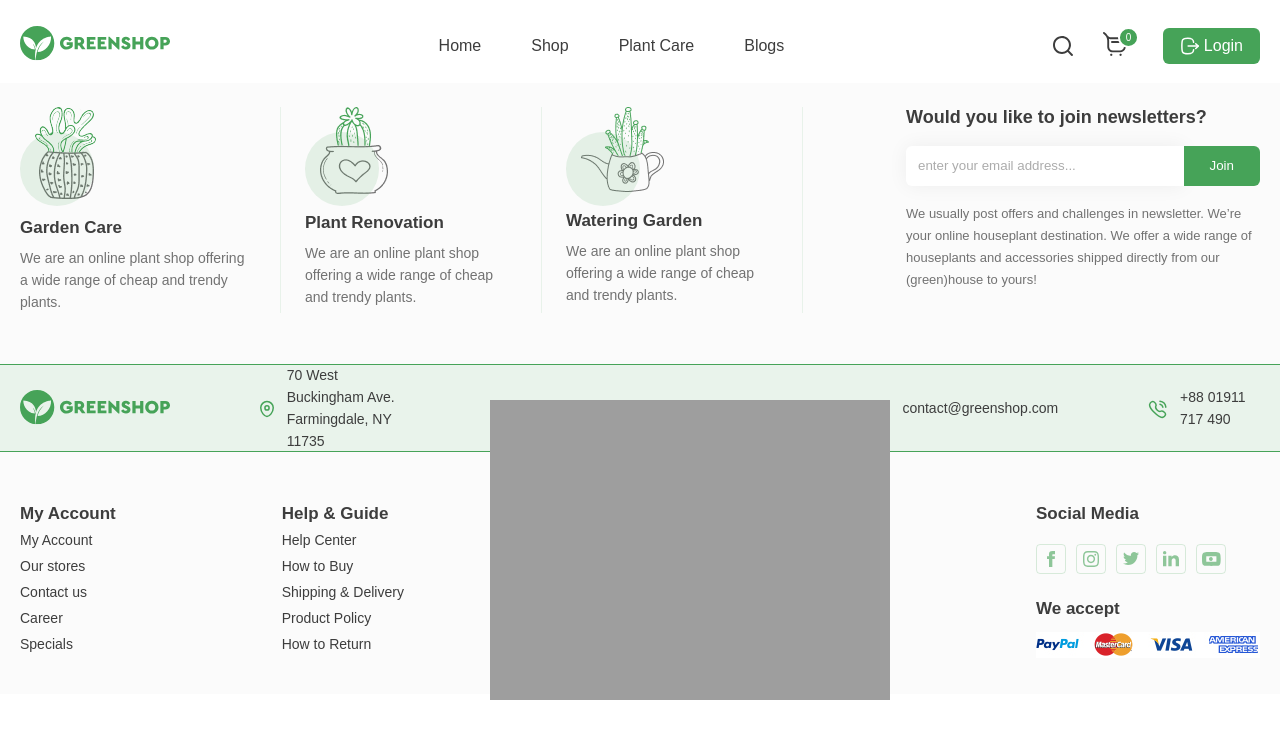
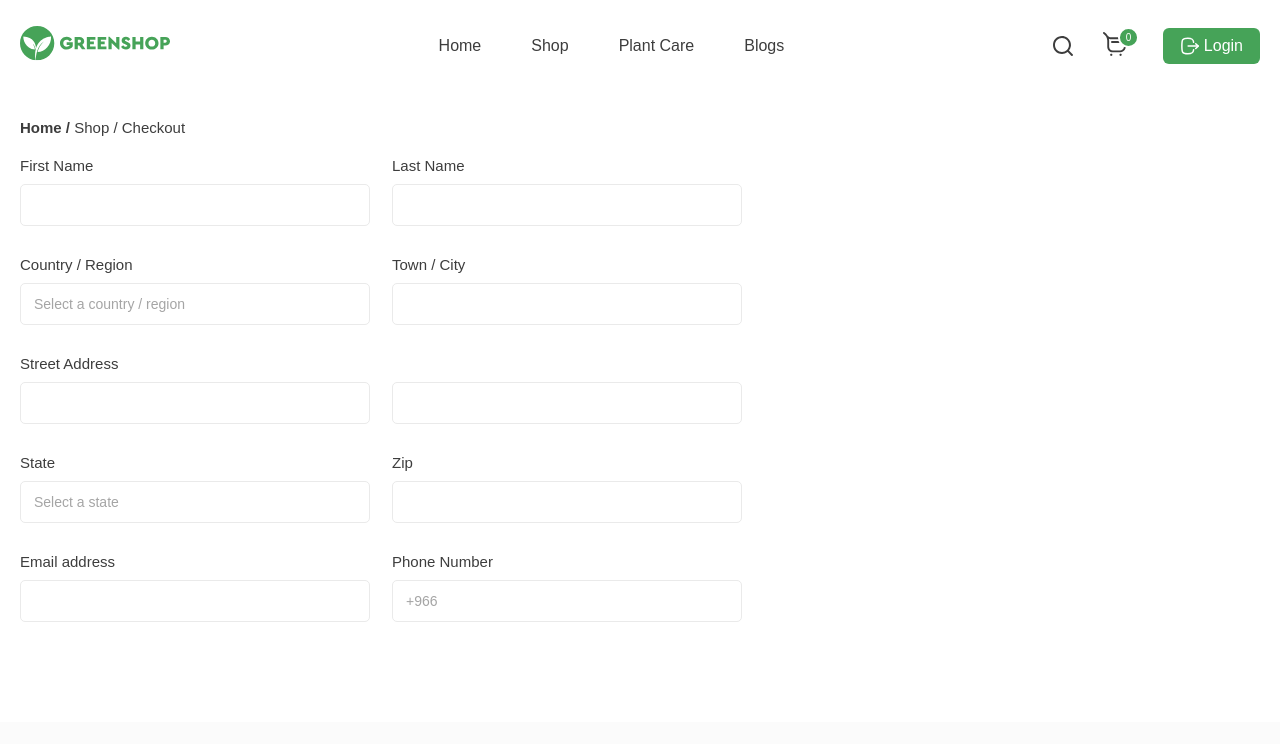
Before and after one commit to soto0/plants-shop, a React (Create React App) app: page /Checkout in a window 1280 px wide. Shown: the top 744 px of the page. Built offline with nearby package versions, Linux system fonts and the light colour scheme; grey boxes are pictures that could not be loaded.

Commit message:
add checkout page

```diff
--- a/src/App.tsx
+++ b/src/App.tsx
@@ -5,6 +5,7 @@ import ProductPage from './pages/Product';
 import Header from './components/Header/Header';
 import Footer from './components/Footer/Footer';
 import ShoppingCartPage from './pages/ShoppingCart';
+import CheckoutPage from './pages/Checkout';
 
 const App = () => {
   return (
@@ -33,6 +34,7 @@ const App = () => {
           </Route>
           <Route path='/Product/:productId' element={<ProductPage />}></Route>
           <Route path='/Shopping-Cart' element={<ShoppingCartPage />}></Route>
+          <Route path='/Checkout' element={<CheckoutPage />}></Route>
         </Routes>
         <Footer />
       </BrowserRouter>
--- /dev/null
+++ b/src/components/Checkout/Checkout.module.css
@@ -0,0 +1,30 @@
+.form__left {
+    display: grid;
+    gap: 30px 22px;
+    grid-auto-flow: dense;
+    grid-template-columns: repeat(2, 350px);
+    margin-top: 21px;
+    align-items: end;
+}
+
+.form__field,
+.phone__selector,
+.state__selector,
+.country__selector {
+    max-width: 350px;
+    border: solid 1px #EAEAEA;
+    color: #A5A5A5;
+    font-size: 14px;
+    border-radius: 5px;
+    padding: 12px 13px;
+}
+
+.form__field_label {
+    font-size: 15px;
+}
+
+.form__block {
+    display: flex;
+    flex-direction: column;
+    gap: 10px;
+}
--- /dev/null
+++ b/src/components/Checkout/Checkout.tsx
@@ -0,0 +1,127 @@
+import { FC } from 'react';
+import s from './Checkout.module.css';
+import { Field, Form, Formik } from 'formik';
+
+const Checkout: FC = () => {
+    return (
+        <Formik
+            initialValues={{
+                first_name: '',
+                last_name: '',
+                city: '',
+                street_address: '',
+                street_address_two: '',
+                zip: '',
+                email: '',
+                order_notes: ''
+            }}
+            onSubmit={values => {
+                console.log(values);
+            }}
+        >
+            {({ values, handleChange, handleBlur, isValid, touched, errors }) => (
+                <Form className={s.form}>
+                    <div className={s.form__left}>
+                        <div className={s.form__block}>
+                            <label htmlFor="first_name" className={s.form__field_label}>First Name</label>
+                            <Field
+                                id='first_name'
+                                type='text'
+                                name='first_name'
+                                className={s.form__field}
+                                onChange={handleChange}
+                                onBlur={handleBlur}
+                                value={values.first_name}
+                            />
+                        </div>
+                        <div className={s.form__block}>
+                            <label htmlFor="last_name" className={s.form__field_label}>Last Name</label>
+                            <Field
+                                id='last_name'
+                                type='text'
+                                name='last_name'
+                                className={s.form__field}
+                                onChange={handleChange}
+                                onBlur={handleBlur}
+                                value={values.last_name}
+                            />
+                        </div>
+                        <div className={s.form__block}>
+                            <label htmlFor="country" className={s.form__field_label}>Country / Region</label>
+                            <div className={s.country__selector} id='country'>Select a country / region</div>
+                        </div>
+                        <div className={s.form__block}>
+                            <label htmlFor="city" className={s.form__field_label}>Town / City</label>
+                            <Field
+                                id='city'
+                                type='text'
+                                name='city'
+                                className={s.form__field}
+                                onChange={handleChange}
+                                onBlur={handleBlur}
+                                value={values.city}
+                            />
+                        </div>
+                        <div className={s.form__block}>
+                            <label htmlFor="street" className={s.form__field_label}>Street Address</label>
+                            <Field
+                                id='street'
+                                type='text'
+                                name='street_address'
+                                className={s.form__field}
+                                onChange={handleChange}
+                                onBlur={handleBlur}
+                                value={values.street_address}
+                            />
+                        </div>
+                        <div className={s.form__block}>
+                            <Field
+                                type='text'
+                                name='street_address_two'
+                                className={s.form__field}
+                                onChange={handleChange}
+                                onBlur={handleBlur}
+                                value={values.street_address_two}
+                            />
+                        </div>
+                        <div className={s.form__block}>
+                            <label htmlFor="state" className={s.form__field_label}>State</label>
+                            <div className={s.state__selector} id='state'>Select a state</div>
+                        </div>
+                        <div className={s.form__block}>
+                            <label htmlFor="zip" className={s.form__field_label}>Zip</label>
+                            <Field
+                                id='zip'
+                                type='text'
+                                name='zip'
+                                className={s.form__field}
+                                onChange={handleChange}
+                                onBlur={handleBlur}
+                                value={values.zip}
+                            />
+                        </div>
+                        <div className={s.form__block}>
+                            <label htmlFor="email" className={s.form__field_label}>Email address</label>
+                            <Field
+                                id='email'
+                                type='email'
+                                name='email'
+                                className={s.form__field}
+                                onChange={handleChange}
+                                onBlur={handleBlur}
+                                value={values.email}
+                            />
+
+                        </div>
+                        <div className={s.form__block}>
+                            <label htmlFor="phone" className={s.form__field_label}>Phone Number</label>
+                            <div className={s.phone__selector} id='phone'>+966</div>
+                        </div>
+                    </div>
+                </Form>
+            )}
+        </Formik>
+    );
+};
+
+export default Checkout;
--- /dev/null
+++ b/src/pages/Checkout.tsx
@@ -0,0 +1,16 @@
+import {FC} from 'react';
+import BreadCrumps from '../components/BreadCrumps/BreadCrumps';
+import Checkout from '../components/Checkout/Checkout';
+
+const CheckoutPage: FC = () => {
+    return (
+        <main>
+            <div className="container">
+                <BreadCrumps Url={'Shop / Checkout'} />
+                <Checkout />
+            </div>
+        </main>
+    );
+};
+
+export default CheckoutPage;
--- a/src/pages/Product.tsx
+++ b/src/pages/Product.tsx
@@ -1,5 +1,5 @@
 import {FC, useEffect} from 'react';
-import BreadCrumps from '../components/BreadСrumps/BreadCrumpts';
+import BreadCrumps from '../components/BreadCrumps/BreadCrumps';
 import ProductBottom from '../components/Product/ProductBottom/ProductBottom';
 import ProductCenter from '../components/Product/ProductCenter/ProductCenter';
 import ProductTop from '../components/Product/ProductTop/ProductTop';
--- a/src/pages/ShoppingCart.tsx
+++ b/src/pages/ShoppingCart.tsx
@@ -1,6 +1,6 @@
 import { FC, useEffect } from 'react';
 import { useNavigate } from 'react-router-dom';
-import BreadCrumps from '../components/BreadСrumps/BreadCrumpts';
+import BreadCrumps from '../components/BreadCrumps/BreadCrumps';
 import ShoppingCart from '../components/ShoppingCart/ShoppingCart';
 import ShoppingCartSlider from '../components/ShoppingCart/ShoppingCartSlider/ShoppingCartSlider';
 import { useActions } from '../hooks/useActions';
```
Also changed, not shown: src/components/BreadCrumps/BreadCrumps.module.css (renamed from src/components/BreadСrumps/BreadCrumps.module.css), src/components/BreadCrumps/BreadCrumps.tsx (renamed from src/components/BreadСrumps/BreadCrumpts.tsx).
